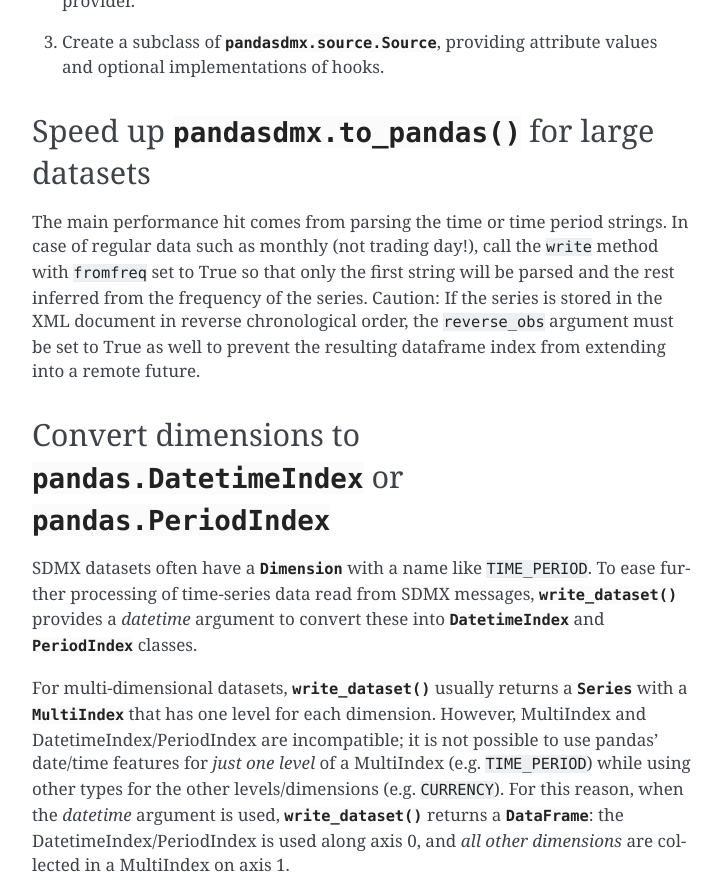
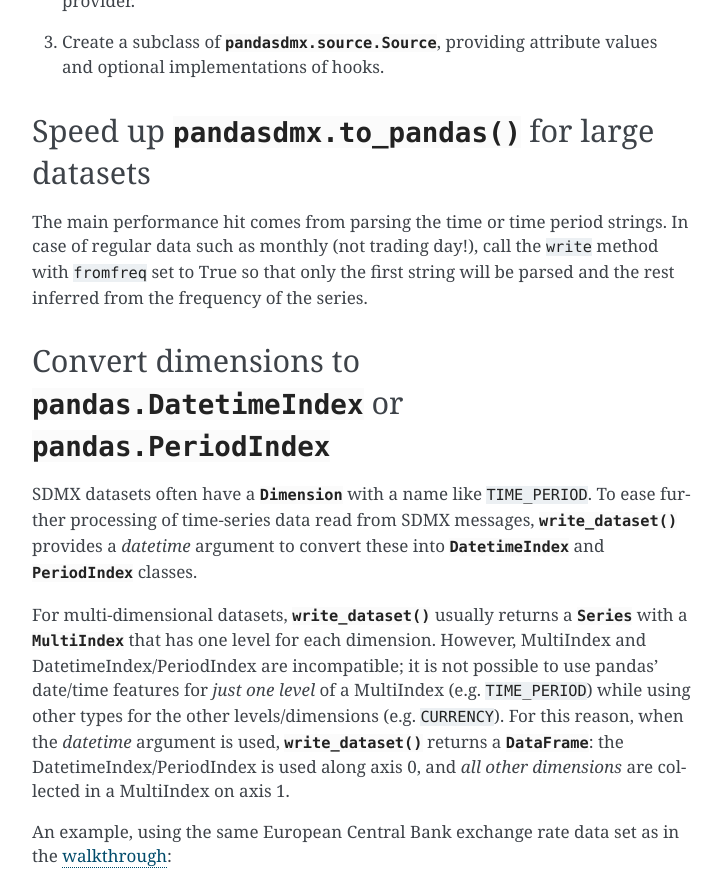
Before and after one commit to dr-leo/pandaSDMX, a Sphinx documentation site: the page built from doc/howto.rst, in a window 1280 px wide and 900 px high, scrolled down 571 px, cut to the strip 0-881 px from the top of the window. Shown: the whole strip, without its empty margins (388-1110 px from the left). Built offline with Sphinx 7.4.7, drawn with Linux system fonts in a browser that asks for light colours.

Commit message:
Remove reference to reverse_obs in howto.rst

```diff
--- a/doc/howto.rst
+++ b/doc/howto.rst
@@ -29,10 +29,7 @@
 The main performance hit comes from parsing the time or time period strings. In
 case of regular data such as monthly (not trading day!), call the ``write``
 method with ``fromfreq``  set to True so that only the first string will be
-parsed and the rest inferred from the frequency of the series. Caution: If the
-series is stored in the XML document in reverse chronological order, the
-``reverse_obs``  argument must be set to True as well to prevent the resulting
-dataframe index from extending into a remote future.
+parsed and the rest inferred from the frequency of the series.
 
 
 .. _howto-datetime:
```
